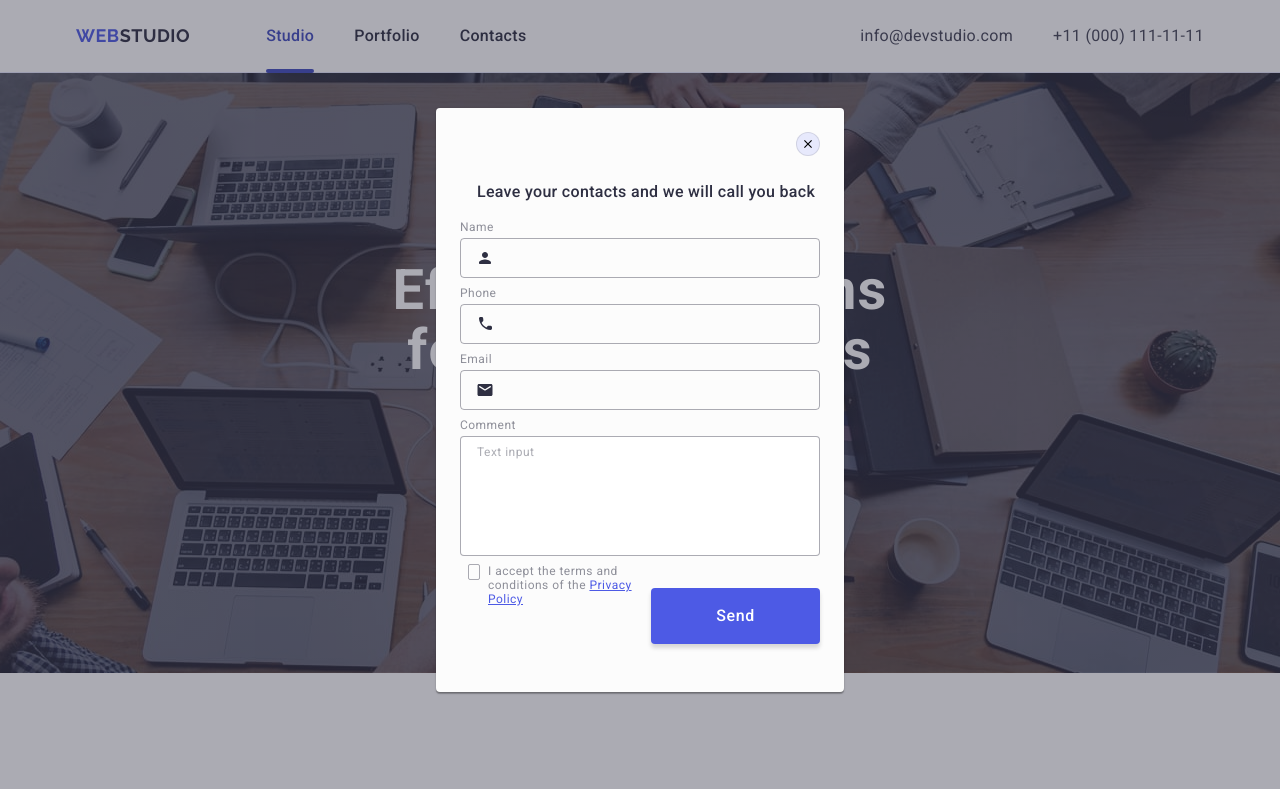
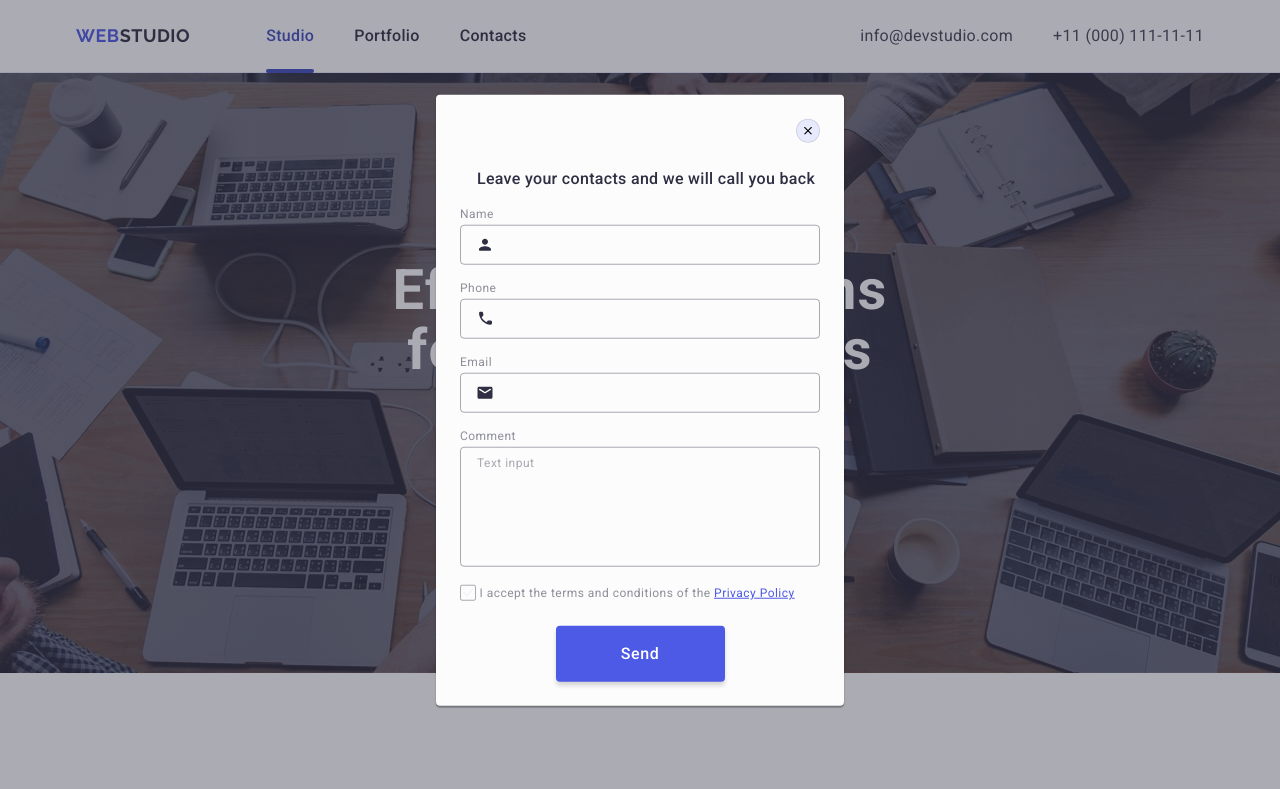
Before and after one commit to OlesiaTsaturian/goit-markup-hw-05, a plain HTML site: page index.html in a window 1280 px wide. Shown: the top 789 px of the page. Drawn offline with nearby package versions, Linux system fonts and the light colour scheme.

Commit message:
add maodal checkbox

```diff
--- a/css/styles.css
+++ b/css/styles.css
@@ -532,9 +532,9 @@ address {
 .subscribe-wrapper {
   margin-left: 80px;
 }
-.modal-form {
+.subscribe-form {
   display: flex;
-  flex-direction: column;
+  gap: 24px;
 }
 .subscribe-desc {
   font-weight: 500;
@@ -679,9 +679,9 @@ address {
   text-align: center;
   color: #2e2f42;
 }
-.chekbox-wrapper {
+/* .chekbox-wrapper {
   display: flex;
-}
+} */
 
 .modal-input-wrap {
   /* position: relative; */
@@ -737,6 +737,14 @@ address {
   transform: translateY(-50%);
   fill: var(--navy-blue);
 }
+.modal-checkbox-label {
+  font-weight: 400;
+  font-size: 12px;
+  line-height: 1.16667;
+  letter-spacing: 0.04em;
+  color: #8e8f99;
+}
+
 .modal-text-area {
   width: 100%;
   height: 120px;
@@ -746,13 +754,19 @@ address {
   padding: 8px 16px;
   resize: none;
   display: block;
+  font-size: 12px;
+  line-height: 1.17;
+  letter-spacing: 0.04em;
+  color: rgba(46, 47, 66, 0.4);
   transition: border-color 250ms cubic-bezier(0.4, 0, 0.2, 1);
+  background-color: transparent;
+  outline: transparent;
 }
 
 .modal-text-area::placeholder {
   font-weight: 400;
   font-size: 12px;
-  line-height: 1.16667;
+  line-height: 1.17;
   letter-spacing: 0.04em;
   color: rgba(46, 47, 66, 0.4);
 }
@@ -771,7 +785,9 @@ address {
   letter-spacing: 0.04em;
   color: #8e8f99;
 }
-
+.modal-form:last-child .modal-input-wrap {
+  margin-bottom: 16px;
+}
 .modal-checkbox-btn {
   margin-top: 24px;
   display: block;
@@ -806,19 +822,15 @@ address {
   height: 16px;
   border-radius: 2px;
   border: 1px solid rgba(46, 47, 66, 0.4);
+  cursor: pointer;
 }
 
-.modal-checkbox:checked + .modal-checkbox-label + .custom-checkbox {
-  fill: #f4f4fd;
+.modal-checkbox:checked + .modal-checkbox-label .custom-checkbox {
   background-color: #404bbf;
   border: 1px solid #404bbf;
-}
-.checkbox-wrapper-form {
-  display: flex;
-  gap: 8px;
-}
-.icon-vector {
-  fill: #404bbf;
   stroke: #4d5ae5;
 }
+.checkbox-icon {
+  fill: #f4f4fd;
+}
 /* #endregion MODAL */
--- a/index.html
+++ b/index.html
@@ -425,7 +425,7 @@
 
         <div class="subscribe-wrapper">
           <p class="subscribe-desc">Subscribe</p>
-          <form class="modal-form">
+          <form class="subscribe-form">
             <label class="subscribe-label" for="user-email">
               <input class="subscribe-input" type="email" name="user-email" placeholder="E-mail" id="user-email"
             /></label>
@@ -486,18 +486,19 @@
             <label class="modal-label" for="user-comment">Comment </label>
             <textarea class="modal-text-area" name="user-comment" placeholder="Text input" id="user-comment"></textarea>
           </div>
+
           <div class="chekbox-wrapper">
             <div class="checkbox-wrapper-form">
               <input class="modal-checkbox visually-hidden" type="checkbox" name="policy" id="policy" />
-              <label class="modal-checkbox-label" for="policy"></label>
-              <span class="custom-checkbox">
-                <svg class="checkbox-icon" width="10" height="8">
-                  <use href="./images/icons.svg#icon-vector"></use>
-                </svg>
-              </span>
-              <p class="modal-checkbox-text">
+              <label class="modal-checkbox-label" for="policy">
+                <span class="custom-checkbox">
+                  <svg class="checkbox-icon" width="10" height="8">
+                    <use href="./images/icons.svg#icon-vector"></use>
+                  </svg>
+                </span>
+
                 I accept the terms and conditions of the <a class="accent" href="#">Privacy Policy</a>
-              </p>
+              </label>
             </div>
             <button class="modal-checkbox-btn" type="submit">Send</button>
           </div>
```
